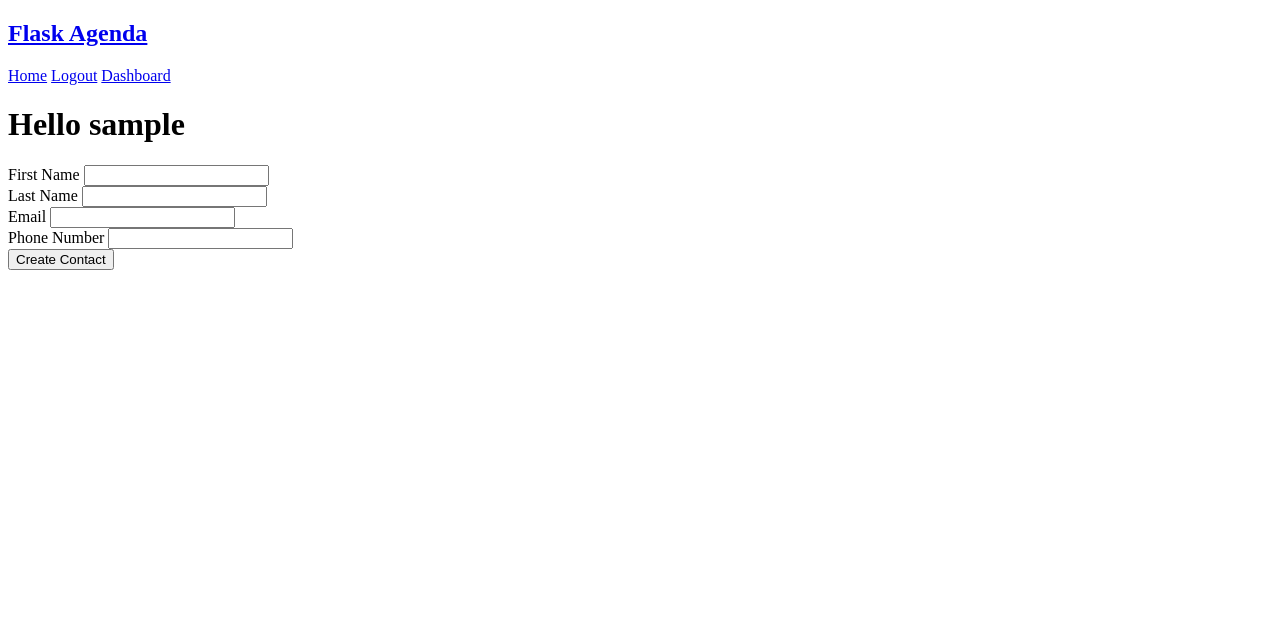
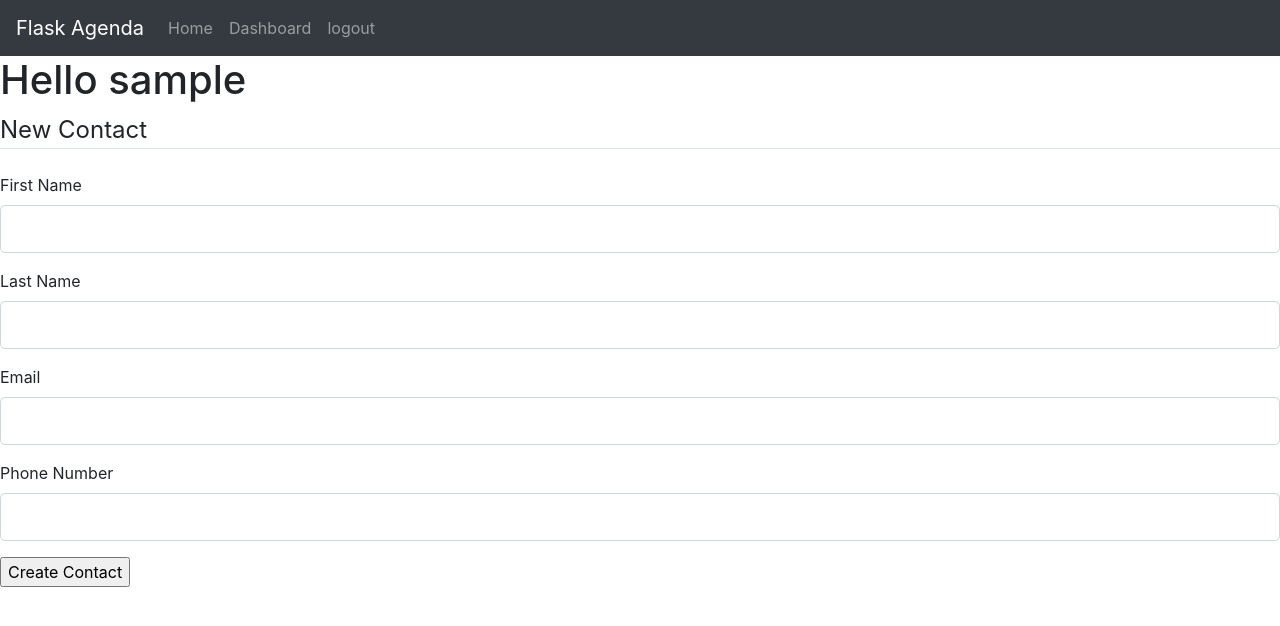
Before and after one commit to FelippoDev/Flask-Agenda, a Flask app: page /dashboard in a window 1280 px wide. Shown: the top 626 px of the page. Run offline with Flask 2, Linux system fonts and the light colour scheme; the visitor is signed in with stand-in values (Sample User, id 1); data comes from the database, SQL or seed files in the repository; some libraries are stand-ins or nearby versions.

Commit message:
search feature

```diff
--- a/flaskblog/__init__.py
+++ b/flaskagenda/__init__.py
@@ -29,4 +29,4 @@ mail = Mail(app)
 bcrypt = Bcrypt(app)
 
 
-from flaskblog import routes
+from flaskagenda import routes
--- a/flaskblog/forms.py
+++ b/flaskagenda/forms.py
@@ -4,7 +4,7 @@ from flask_wtf.recaptcha import validators
 from wtforms import StringField, PasswordField, TextAreaField, BooleanField, SubmitField, IntegerField
 from flask_wtf.file import FileField, FileAllowed
 from wtforms.validators import DataRequired, Length, Email, EqualTo, NumberRange, ValidationError
-from flaskblog.models import User
+from flaskagenda.models import User
 
 
 
@@ -22,14 +22,14 @@ class RegisterForm(FlaskForm):
     confirm_password = PasswordField('Confirm Password', validators=[DataRequired(), EqualTo('password')])
     submit = SubmitField('Register Me')
 
-    def validate_username(username):
-        user = User.query.filter_by(username=username.data)
+    def validate_username(self, username):
+        user = User.query.filter_by(username=username.data).first()
         if user:
             raise ValidationError('Already is an account with that username. Please choose a different one.')
 
 
-    def validate_email(email):
-        user = User.query.filter_by(email=email.data)
+    def validate_email(self, email):
+        user = User.query.filter_by(email=email.data).first()
         if user:
             raise ValidationError('Already is an account with that email. Please choose a different one.')
 
@@ -54,10 +54,10 @@ class UpdateAccountForm(FlaskForm):
 
 
 class ResetRequestForm(FlaskForm):
-        email = StringField('Email', validators=[DataRequired(),Email()])
+        email = StringField('Email', validators=[DataRequired(), Email()])
         submit = SubmitField('Request password reset')
 
-        def email_validate(email):
+        def validate_email(self, email):
             user = User.query.filter_by(email=email.data).first()
             if not user:
                 raise ValidationError("There isn't an account with that email.")
--- a/flaskblog/models.py
+++ b/flaskagenda/models.py
@@ -1,10 +1,10 @@
-from flaskblog import db, app
+from flaskagenda import db, app
 from flask_login import UserMixin
 from itsdangerous import TimedJSONWebSignatureSerializer as Serializer
 from datetime import datetime
 import psycopg2
 
-class User(db.Model,UserMixin):
+class User(db.Model, UserMixin):
     id = db.Column(db.Integer, primary_key=True)
     username = db.Column(db.String(20), unique=True, nullable=False)
     email = db.Column(db.String(60), unique=True, nullable=False)
--- a/flaskblog/routes.py
+++ b/flaskagenda/routes.py
@@ -1,9 +1,9 @@
 from flask_login.config import EXEMPT_METHODS
-from flaskblog.forms import LoginForm, RegisterForm, ContactForm, UpdateAccountForm, ResetRequestForm, ResetPasswordForm
-from flaskblog import app, db, bcrypt, login_manager, mail
+from flaskagenda.forms import LoginForm, RegisterForm, ContactForm, UpdateAccountForm, ResetRequestForm, ResetPasswordForm
+from flaskagenda import app, db, bcrypt, login_manager, mail
 from flask.helpers import flash, url_for
 from flask_login import LoginManager, login_user, logout_user, current_user, login_required
-from flaskblog.models import User, Contact
+from flaskagenda.models import User, Contact
 from flask_mail import Mail, Message
 from flask import Flask, render_template, redirect, request, abort
 import os
@@ -17,8 +17,15 @@ def load_user(id):
 
 
 @app.route("/")
+@login_required
 def index():
-    contacts = Contact.query.order_by(Contact.data_created).all()
+    search = request.args.get('search')
+    if search:
+        contacts = Contact.query.filter(Contact.first_name.contains(search) |
+        Contact.last_name.contains(search) | Contact.email.contains(search)).filter_by(user_id=current_user.id).all()
+    else:
+        contacts = Contact.query.filter_by(user_id=current_user.id).all()
+
     return render_template('index.html', contacts=contacts)
 
 
--- /dev/null
+++ b/flaskagenda/templates/base.html
@@ -0,0 +1,56 @@
+<!DOCTYPE html>
+<html lang="en">
+<head>
+    <meta charset="UTF-8">
+    <meta http-equiv="X-UA-Compatible" content="IE=edge">
+    <meta name="viewport" content="width=device-width, initial-scale=1.0">
+    <link rel="stylesheet" href="https://maxcdn.bootstrapcdn.com/bootstrap/4.0.0/css/bootstrap.min.css" integrity="sha384-Gn5384xqQ1aoWXA+058RXPxPg6fy4IWvTNh0E263XmFcJlSAwiGgFAW/dAiS6JXm" crossorigin="anonymous">
+    <link rel="stylesheet" href="https://cdn.jsdelivr.net/npm/bootstrap-icons@1.5.0/font/bootstrap-icons.css">
+    <script type="module" src="https://unpkg.com/ionicons@5.5.2/dist/ionicons/ionicons.esm.js"></script>
+    <title>Flask Agenda</title>
+</head>
+<body>
+    <nav class="navbar navbar-expand-sm navbar-dark bg-dark">
+        <a href="{{ url_for('index')}}" class="navbar-brand">Flask Agenda</a>
+        <button
+            class="navbar-toggler" type="button" data-toggle="collapse" data-target="#navbarMenu">
+        <span class="navbar-toggler-icon"></span>
+        </button>
+        <div class="collapse navbar-collapse" id="navbarMenu">
+            <ul class="navbar-nav ms-auto">
+                <li class="nav-item">
+                    <a href="{{ url_for('index')}}" class="nav-link">Home</a>
+                </li>
+                {% if not current_user.is_authenticated %}
+                    <li class="nav-item">
+                        <a href="{{ url_for('login')}}" class="nav-link">Login</a>
+                    </li>
+                    <li class="nav-item">
+                        <a href="{{ url_for('register')}}" class="nav-link">Register</a>
+                    </li class="nav-item">
+                {% else %}
+                    <li class="nav-item">
+                        <a href="{{ url_for('dashboard')}}" class="nav-link">Dashboard</a>
+                    </li>
+                    <li class="nav-item">
+                        <a href="{{ url_for('logout')}}" class="nav-link">logout</a>
+                    </li>
+                {% endif %}
+            </ul>
+        </div>
+    </nav>
+    {% with messages = get_flashed_messages(with_categories=True) %}
+        {% if messages %}
+            {% for category, message in messages %}
+                <div class="alert alert-{{ category }}">{{ message }}</div>
+            {% endfor %}
+        {% endif %}
+    {% endwith %}
+    {% block body %}
+
+    {% endblock %}
+    <script src="https://code.jquery.com/jquery-3.2.1.slim.min.js" integrity="sha384-KJ3o2DKtIkvYIK3UENzmM7KCkRr/rE9/Qpg6aAZGJwFDMVNA/GpGFF93hXpG5KkN" crossorigin="anonymous"></script>
+    <script src="https://cdnjs.cloudflare.com/ajax/libs/popper.js/1.12.9/umd/popper.min.js" integrity="sha384-ApNbgh9B+Y1QKtv3Rn7W3mgPxhU9K/ScQsAP7hUibX39j7fakFPskvXusvfa0b4Q" crossorigin="anonymous"></script>
+    <script src="https://maxcdn.bootstrapcdn.com/bootstrap/4.0.0/js/bootstrap.min.js" integrity="sha384-JZR6Spejh4U02d8jOt6vLEHfe/JQGiRRSQQxSfFWpi1MquVdAyjUar5+76PVCmYl" crossorigin="anonymous"></script>
+</body>
+</html>
--- /dev/null
+++ b/flaskagenda/templates/dashboard.html
@@ -0,0 +1,59 @@
+{% extends 'base.html' %}
+{% block body %}
+    <h1>Hello {{ current_user.username }}</h1>
+    <div class="content">
+        <form action="" method="POST">
+            <fieldset class="form-group">
+                <legend class="border-bottom mb-4">New Contact</legend>
+                {{ form.hidden_tag() }}
+                <div class="form-group">
+                    {{ form.first_name.label(class='form-control-label')}}
+                    {% if form.first_name.errors %}
+                        {{ form.first_name(class='form-control form-control-lg is-invalid')}}
+                        {% for error in form.first_name.errors %}
+                            <span class="invalid-feedback">{{ error }}</span>
+                        {% endfor %}
+                    {% else %}
+                        {{ form.first_name(class="form-control form-control-lg")}}
+                    {% endif%}
+                </div>
+                <div class="form-group">
+                    {{ form.last_name.label(class='form-control-label')}}
+                    {% if form.last_name.errors %}
+                        {{ form.last_name(class='form-control form-control-lg is-invalid')}}
+                        {% for error in form.last_name.errors %}
+                            <span class="invalid-feedback">{{ error }}</span>
+                        {% endfor %}
+                    {% else %}
+                        {{ form.last_name(class="form-control form-control-lg")}}
+                    {% endif%}
+                </div>
+                <div class="form-group">
+                    {{ form.email.label(class='form-control-label')}}
+                    {% if form.email.errors %}
+                        {{ form.email(class='form-control form-control-lg is-invalid')}}
+                        {% for error in form.email.errors %}
+                            <span class="invalid-feedback">{{ error }}</span>
+                        {% endfor %}
+                    {% else %}
+                        {{ form.email(class="form-control form-control-lg")}}
+                    {% endif%}
+                </div>
+                <div class="form-group">
+                    {{ form.number.label(class='form-control-label')}}
+                    {% if form.number.errors %}
+                        {{ form.number(class='form-control form-control-lg is-invalid')}}
+                        {% for error in form.number.errors %}
+                            <span class="invalid-feedback">{{ error }}</span>
+                        {% endfor %}
+                    {% else %}
+                        {{ form.number(class="form-control form-control-lg")}}
+                    {% endif%}
+                </div>
+                <div class="submit-btn">
+                    {{form.submit}}
+                </div>
+            </fieldset>
+        </form>
+    </div>
+{% endblock %}
--- a/flaskblog/templates/reset_request.html
+++ b/flaskagenda/templates/reset_request.html
@@ -4,9 +4,9 @@
     <form action="" method="POST">
         {{ form.hidden_tag() }}
         <div class="form-group">
-            {{ form.email.label(class='')}}
+            {{ form.email.label(class='form-control-label')}}
             {% if form.email.errors %}
-                {{ form.email(class='something')}}
+                {{ form.email('form-control form-control-lg is-invalid')}}
                 {% for error in form.email.errors %}
                     <span class="invalid-feedback">{{ error }}</span>
                 {% endfor %}
--- a/flaskblog/templates/base.html
+++ /dev/null
@@ -1,32 +0,0 @@
-<!DOCTYPE html>
-<html lang="en">
-<head>
-    <meta charset="UTF-8">
-    <meta http-equiv="X-UA-Compatible" content="IE=edge">
-    <meta name="viewport" content="width=device-width, initial-scale=1.0">
-    <title>Flask Agenda</title>
-</head>
-<body>
-    <nav>
-        <h1><a href="{{ url_for('index')}}">Flask Agenda</a></h1>
-        <a href="{{ url_for('index')}}">Home</a>
-        {% if not current_user.is_authenticated %}
-            <a href="{{ url_for('login')}}">Login</a>
-            <a href="{{ url_for('register')}}">Register</a>
-        {% else %}
-            <a href="{{ url_for('logout')}}">Logout</a>
-            <a href="{{ url_for('dashboard')}}">Dashboard</a>
-        {% endif %}
-    </nav>
-    {% with messages = get_flashed_messages(with_categories=True) %}
-        {% if messages %}
-            {% for category, message in messages %}
-                <div class="alert alert-{{ category }}">{{ message }}</div>
-            {% endfor %}
-        {% endif %}
-    {% endwith %}
-    {% block body %}
-
-    {% endblock %}
-</body>
-</html>
--- a/flaskblog/templates/dashboard.html
+++ /dev/null
@@ -1,56 +0,0 @@
-{% extends 'base.html' %}
-{% block body %}
-    <h1>Hello {{ current_user.username }}</h1>
-    <div class="content">
-        <form action="" method="POST">
-            {{ form.hidden_tag() }}
-            <div class="form-group">
-                {{ form.first_name.label(class='')}}
-                {% if form.first_name.errors %}
-                    {{ form.first_name(class='something')}}
-                    {% for error in form.first_name.errors %}
-                        <span class="invalid-feedback">{{ error }}</span>
-                    {% endfor %}
-                {% else %}
-                    {{ form.first_name(class='something')}}
-                {% endif%}
-            </div>
-            <div class="form-group">
-                {{ form.last_name.label(class='')}}
-                {% if form.last_name.errors %}
-                    {{ form.last_name(class='something')}}
-                    {% for error in form.last_name.errors %}
-                        <span class="invalid-feedback">{{ error }}</span>
-                    {% endfor %}
-                {% else %}
-                    {{ form.last_name(class='something')}}
-                {% endif%}
-            </div>
-            <div class="form-group">
-                {{ form.email.label(class='')}}
-                {% if form.email.errors %}
-                    {{ form.email(class='something')}}
-                    {% for error in form.email.errors %}
-                        <span class="invalid-feedback">{{ error }}</span>
-                    {% endfor %}
-                {% else %}
-                    {{ form.email(class='something')}}
-                {% endif%}
-            </div>
-            <div class="form-group">
-                {{ form.number.label(class='')}}
-                {% if form.number.errors %}
-                    {{ form.number(class='something')}}
-                    {% for error in form.number.errors %}
-                        <span class="invalid-feedback">{{ error }}</span>
-                    {% endfor %}
-                {% else %}
-                    {{ form.number(class='something')}}
-                {% endif%}
-            </div>
-            <div class="submit-btn">
-                {{form.submit}}
-            </div>
-        </form>
-    </div>
-{% endblock %}
--- a/run.py
+++ b/run.py
@@ -1,4 +1,4 @@
-from flaskblog import app
+from flaskagenda import app
 
 if __name__ == "__main__":
     app.run(debug=True)
```
Also changed, not shown: flaskagenda/templates/index.html (renamed from flaskblog/templates/index.html, +7 -5 lines), flaskagenda/templates/login.html (added, +43 -0 lines), flaskagenda/templates/register.html (renamed from flaskblog/templates/register.html, +15 -15 lines), flaskagenda/templates/reset_password.html (renamed from flaskblog/templates/reset_password.html, +4 -4 lines), flaskagenda/templates/update.html (renamed from flaskblog/templates/update.html, +8 -8 lines), flaskblog/templates/login.html (deleted, +0 -37 lines), flaskagenda/requirements.txt (renamed from flaskblog/requirements.txt).
